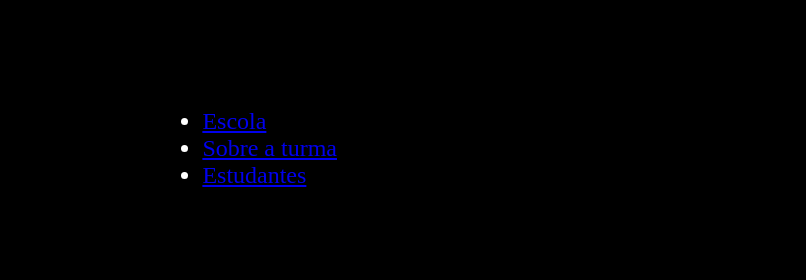
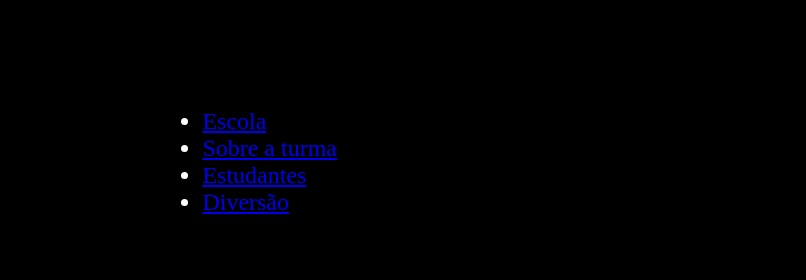
Before and after one commit to LUIZHENRIQUEV/SITE-ESCOLA., a plain HTML site: page index.html in a window 1280 px wide. Shown: the top 280 px of the page, 474-1280 px from the left. Drawn offline with Linux system fonts and the light colour scheme.

Commit message:
Add files via upload

```diff
--- a/index.html
+++ b/index.html
@@ -15,6 +15,7 @@
             <li><a href="#escola">Escola</a></li>
             <li><a href="#sobre-turma">Sobre a turma</a></li>
             <li><a href="#estudantes">Estudantes</a></li>
+            <li><a href="#diversao">Diversão</a></li>
         </ul>
     </section>
         <section class = "topo">
```
